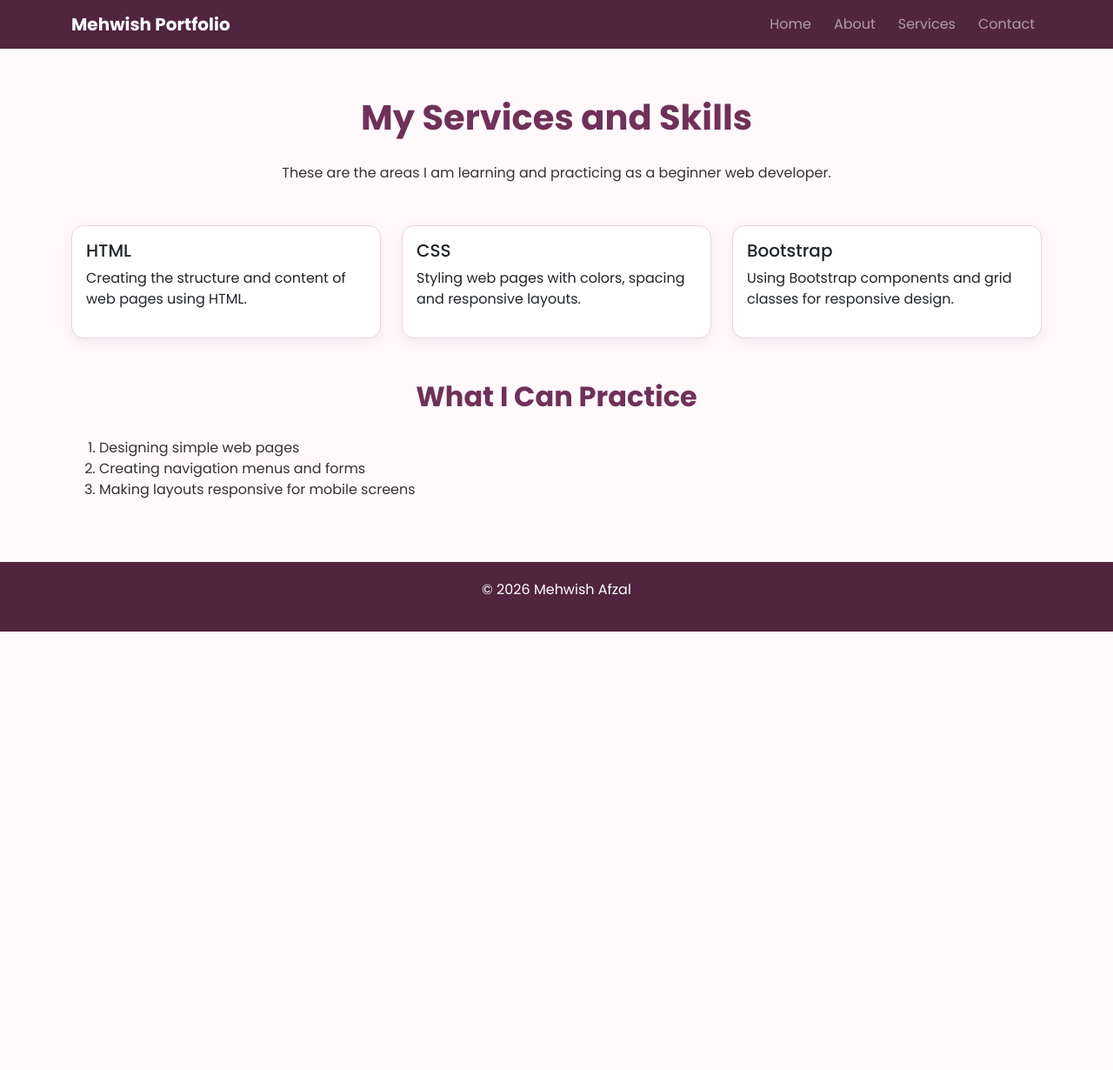
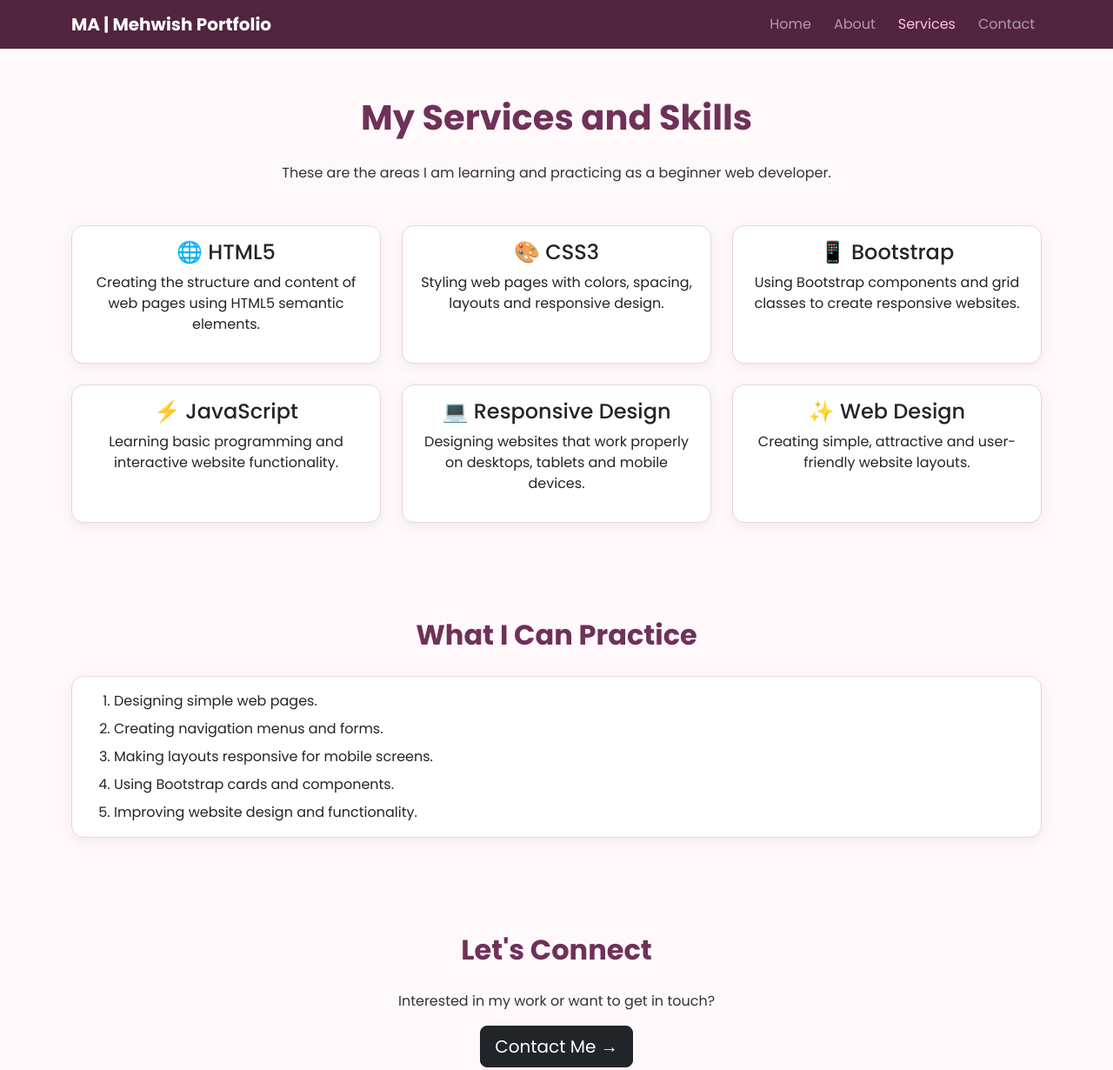
Before and after one commit to Mehwishafzal44/mehwish-portfolio, a plain HTML site: page services.html in a window 1280 px wide. Shown: the top 1230 px of the page at 87% size. Before the commit the page ends 800 px from the top, so only its background shows below. Drawn offline with nearby package versions, Linux system fonts and the light colour scheme; files that its build step writes are made by us from their sources.

Commit message:
Update services.html

```diff
--- a/services.html
+++ b/services.html
@@ -1,83 +1,278 @@
+
 <!DOCTYPE html>
 <html lang="en">
+
 <head>
     <meta charset="UTF-8">
     <meta name="viewport" content="width=device-width, initial-scale=1.0">
+
     <title>Services | Mehwish Afzal</title>
+
+    <!-- Bootstrap CSS -->
     <link href="https://cdn.jsdelivr.net/npm/bootstrap@5.3.3/dist/css/bootstrap.min.css" rel="stylesheet">
-    <link rel="stylesheet" href="css/style.css">
+
+    <!-- Google Fonts -->
+    <link href="https://fonts.googleapis.com/css2?family=DM+Sans:wght@400;500;600;700&family=Playfair+Display:wght@600;700&display=swap" rel="stylesheet">
+
+    <!-- Custom CSS -->
+    <link rel="stylesheet" href="style.css">
 </head>
+
 <body>
 
+    <!-- Header and Navigation -->
     <header>
         <nav class="navbar navbar-expand-lg navbar-dark custom-nav">
+
             <div class="container">
-            <a class="navbar-brand fw-bold" href="index.html">Mehwish Portfolio</a>
-            <button class="navbar-toggler" type="button" data-bs-toggle="collapse" data-bs-target="#mainNav">
+
+                <a class="navbar-brand fw-bold" href="index.html">
+                    MA | Mehwish Portfolio
+                </a>
+
+                <button class="navbar-toggler" type="button"
+                    data-bs-toggle="collapse"
+                    data-bs-target="#mainNav"
+                    aria-controls="mainNav"
+                    aria-expanded="false"
+                    aria-label="Toggle navigation">
+
                     <span class="navbar-toggler-icon"></span>
                 </button>
+
                 <div class="collapse navbar-collapse" id="mainNav">
+
                     <ul class="navbar-nav ms-auto">
-                    <li class="nav-item"><a class="nav-link" href="index.html">Home</a></li>
-                    <li class="nav-item"><a class="nav-link" href="about.html">About</a></li>
-                    <li class="nav-item"><a class="nav-link" href="services.html">Services</a></li>
-                    <li class="nav-item"><a class="nav-link" href="contact.html">Contact</a></li>
+
+                        <li class="nav-item">
+                            <a class="nav-link" href="index.html">Home</a>
+                        </li>
+
+                        <li class="nav-item">
+                            <a class="nav-link" href="about.html">About</a>
+                        </li>
+
+                        <li class="nav-item">
+                            <a class="nav-link active" href="services.html">Services</a>
+                        </li>
+
+                        <li class="nav-item">
+                            <a class="nav-link" href="contact.html">Contact</a>
+                        </li>
+
                     </ul>
                 </div>
             </div>
         </nav>
     </header>
 
-<main class="container section-space">
+
+    <!-- Main Content -->
+    <main>
+
+        <!-- Services Introduction -->
+        <section class="container section-space">
+
             <h1 class="section-title">My Services and Skills</h1>
+
             <p class="text-center mb-5">
-        These are the areas I am learning and practicing as a beginner web developer.
+                These are the areas I am learning and practicing
+                as a beginner web developer.
             </p>
 
+
+            <!-- Skills Cards -->
             <div class="row g-4">
-        <div class="col-md-4">
+
+                <!-- HTML Card -->
+                <div class="col-md-6 col-lg-4">
+
                     <div class="card portfolio-card h-100">
-                <div class="card-body">
-                    <h2 class="h5">HTML</h2>
-                    <p>Creating the structure and content of web pages using HTML.</p>
+
+                        <div class="card-body text-center">
+
+                            <h2 class="h4">🌐 HTML5</h2>
+
+                            <p>
+                                Creating the structure and content
+                                of web pages using HTML5 semantic elements.
+                            </p>
+
                         </div>
                     </div>
                 </div>
 
-        <div class="col-md-4">
+
+                <!-- CSS Card -->
+                <div class="col-md-6 col-lg-4">
+
                     <div class="card portfolio-card h-100">
-                <div class="card-body">
-                    <h2 class="h5">CSS</h2>
-                    <p>Styling web pages with colors, spacing and responsive layouts.</p>
+
+                        <div class="card-body text-center">
+
+                            <h2 class="h4">🎨 CSS3</h2>
+
+                            <p>
+                                Styling web pages with colors, spacing,
+                                layouts and responsive design.
+                            </p>
+
                         </div>
                     </div>
                 </div>
 
-        <div class="col-md-4">
+
+                <!-- Bootstrap Card -->
+                <div class="col-md-6 col-lg-4">
+
                     <div class="card portfolio-card h-100">
-                <div class="card-body">
-                    <h2 class="h5">Bootstrap</h2>
-                    <p>Using Bootstrap components and grid classes for responsive design.</p>
-                </div>
+
+                        <div class="card-body text-center">
+
+                            <h2 class="h4">📱 Bootstrap</h2>
+
+                            <p>
+                                Using Bootstrap components and grid
+                                classes to create responsive websites.
+                            </p>
+
                         </div>
                     </div>
                 </div>
 
-    <section class="mt-5">
+
+                <!-- JavaScript Card -->
+                <div class="col-md-6 col-lg-4">
+
+                    <div class="card portfolio-card h-100">
+
+                        <div class="card-body text-center">
+
+                            <h2 class="h4">⚡ JavaScript</h2>
+
+                            <p>
+                                Learning basic programming and
+                                interactive website functionality.
+                            </p>
+
+                        </div>
+                    </div>
+                </div>
+
+
+                <!-- Responsive Design Card -->
+                <div class="col-md-6 col-lg-4">
+
+                    <div class="card portfolio-card h-100">
+
+                        <div class="card-body text-center">
+
+                            <h2 class="h4">💻 Responsive Design</h2>
+
+                            <p>
+                                Designing websites that work properly
+                                on desktops, tablets and mobile devices.
+                            </p>
+
+                        </div>
+                    </div>
+                </div>
+
+
+                <!-- Web Design Card -->
+                <div class="col-md-6 col-lg-4">
+
+                    <div class="card portfolio-card h-100">
+
+                        <div class="card-body text-center">
+
+                            <h2 class="h4">✨ Web Design</h2>
+
+                            <p>
+                                Creating simple, attractive and
+                                user-friendly website layouts.
+                            </p>
+
+                        </div>
+                    </div>
+                </div>
+
+            </div>
+        </section>
+
+
+        <!-- Practice Section -->
+        <section class="container section-space">
+
             <h2 class="section-title">What I Can Practice</h2>
-        <ol>
-            <li>Designing simple web pages</li>
-            <li>Creating navigation menus and forms</li>
-            <li>Making layouts responsive for mobile screens</li>
+
+            <div class="card portfolio-card">
+
+                <div class="card-body">
+
+                    <ol class="mb-0">
+
+                        <li class="mb-2">
+                            Designing simple web pages.
+                        </li>
+
+                        <li class="mb-2">
+                            Creating navigation menus and forms.
+                        </li>
+
+                        <li class="mb-2">
+                            Making layouts responsive for mobile screens.
+                        </li>
+
+                        <li class="mb-2">
+                            Using Bootstrap cards and components.
+                        </li>
+
+                        <li>
+                            Improving website design and functionality.
+                        </li>
+
                     </ol>
+
+                </div>
+            </div>
         </section>
+
+
+        <!-- Call to Action -->
+        <section class="container section-space text-center">
+
+            <h2 class="section-title">Let's Connect</h2>
+
+            <p>
+                Interested in my work or want to get in touch?
+            </p>
+
+            <a href="contact.html" class="btn btn-lg btn-dark">
+                Contact Me →
+            </a>
+
+        </section>
+
     </main>
 
+
+    <!-- Footer -->
     <footer class="site-footer text-center">
-    <p>© 2026 Mehwish Afzal</p>
+
+        <p>
+            © 2026 Mehwish Afzal |
+            Personal Portfolio Website
+        </p>
+
     </footer>
 
+
+    <!-- Bootstrap JavaScript -->
     <script src="https://cdn.jsdelivr.net/npm/bootstrap@5.3.3/dist/js/bootstrap.bundle.min.js"></script>
-<script src="js/script.js"></script>
+
+    <!-- Custom JavaScript -->
+    <script src="script.js"></script>
+
 </body>
 </html>
```
Lines whose indentation alone changed are shown as unchanged.
